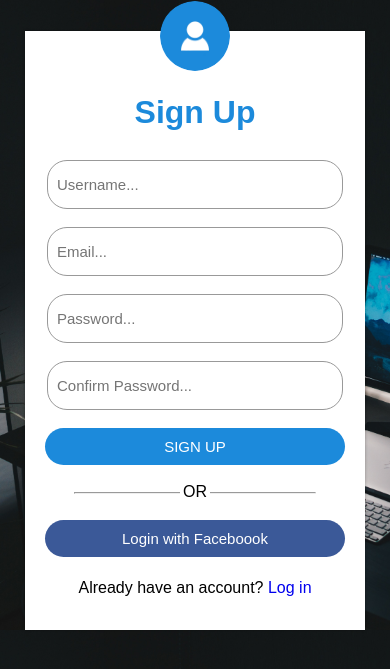
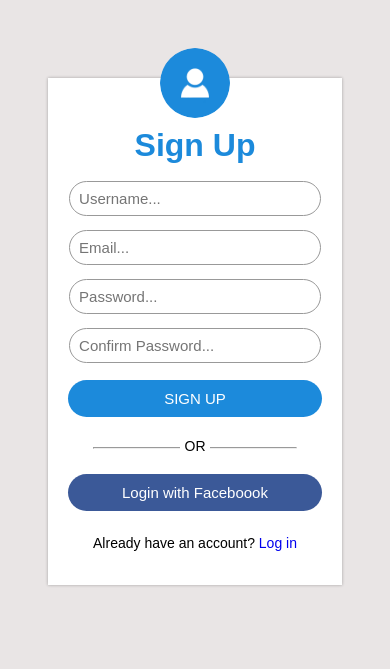
Before and after one commit to Joshebube/Team-Awesome, a PHP site: page /signup.html in a window 390 px wide. Shown: the top 669 px of the page. Run offline with PHP 8.4, Linux system fonts and the light colour scheme.

Commit message:
made sign up and signin pages mobile responsive

```diff
--- a/signup.css
+++ b/signup.css
@@ -4,9 +4,10 @@
     margin:0;
     padding: 0;
     font-family: sans-serif;
-    background-image: url(awesome-bg.jpg);
+    background-image: ;
     background-size: cover;
     background-position: center;
+    background-color: #e9e5e5;
 }
 
 
@@ -16,13 +17,15 @@
     box-shadow: 0 0 3px 0 rgba(0,0,0,0.3);
     background: #fff;
     padding: 20px;
-    margin: 8% auto 0;
+    margin: 4% auto 4%;
     text-align: center;
+
+
 }
 
 .awesome-sign-in h1{
     color: #1c8adb;
-    margin-bottom: 20px;
+    margin-bottom: 30px;
 }
 
 
@@ -30,13 +33,15 @@
 .input-box{
     border-radius: 20px;
     padding: 15px 0 15px 9px;
-    margin: 9px 0 9px auto;
+    margin: 10px 0 10px auto;
     width: 95%;
     border: 1px solid #999;
     outline: none;
     font-size: 15px;
     text-align: justify;
     color: rgba(71, 71, 71, 0.884);
+    background: transparent;
+    transition: 0.3s;
 }
 
 /* global button*/
@@ -46,7 +51,7 @@
     padding: 10px;
     border-radius: 20px;
     font-size: 15px;
-    margin: 9px 0;
+    margin: 10px 0;
     border: none;
     outline: none;
     cursor: pointer;
@@ -68,7 +73,7 @@
 }
 
 hr{
-    margin-top:18px;
+    margin-top:20px;
     width: 80%;
 }
 
@@ -99,10 +104,43 @@
     box-shadow: inset 0 1px 1px rgba(0,0,0,.075), 0 0 8px rgba(102,175,233,.6);
 }
 
-p{
-    margin: 13px;
+
+/*media screen for mobiles*/
+@media screen and (max-width: 480px){
+
+
+    .awesome-sign-in{
+        width: 65%;
+        box-shadow: 0 0 3px 0 rgba(0,0,0,0.3);
+        background: #fff;
+        padding: 20px;
+        margin: 20% auto 4%;
+        text-align: center;
+
+    }
+
+    /*Input styles*/
+.input-box{
+    border-radius: 20px;
+    padding: 8px 0 8px 9px;
+    margin: 7px 0 7px auto;
+    width: 95%;
+    border: 1px solid #999;
+    outline: none;
+    font-size: 15px;
+    text-align: justify;
+    color: rgba(71, 71, 71, 0.884);
+    background: transparent;
+    transition: 0.3s;
+
 }
 
-.signup {
-    margin: 19px 0 19px;
+.awesome-sign-in h1{
+    color: #1c8adb;
+    margin-bottom: 10px;
+    margin-top:5px;
 }
+p{
+    font-size: 14px;
+}
+}
```
Also changed, not shown: login.css (+41 -0 lines).
